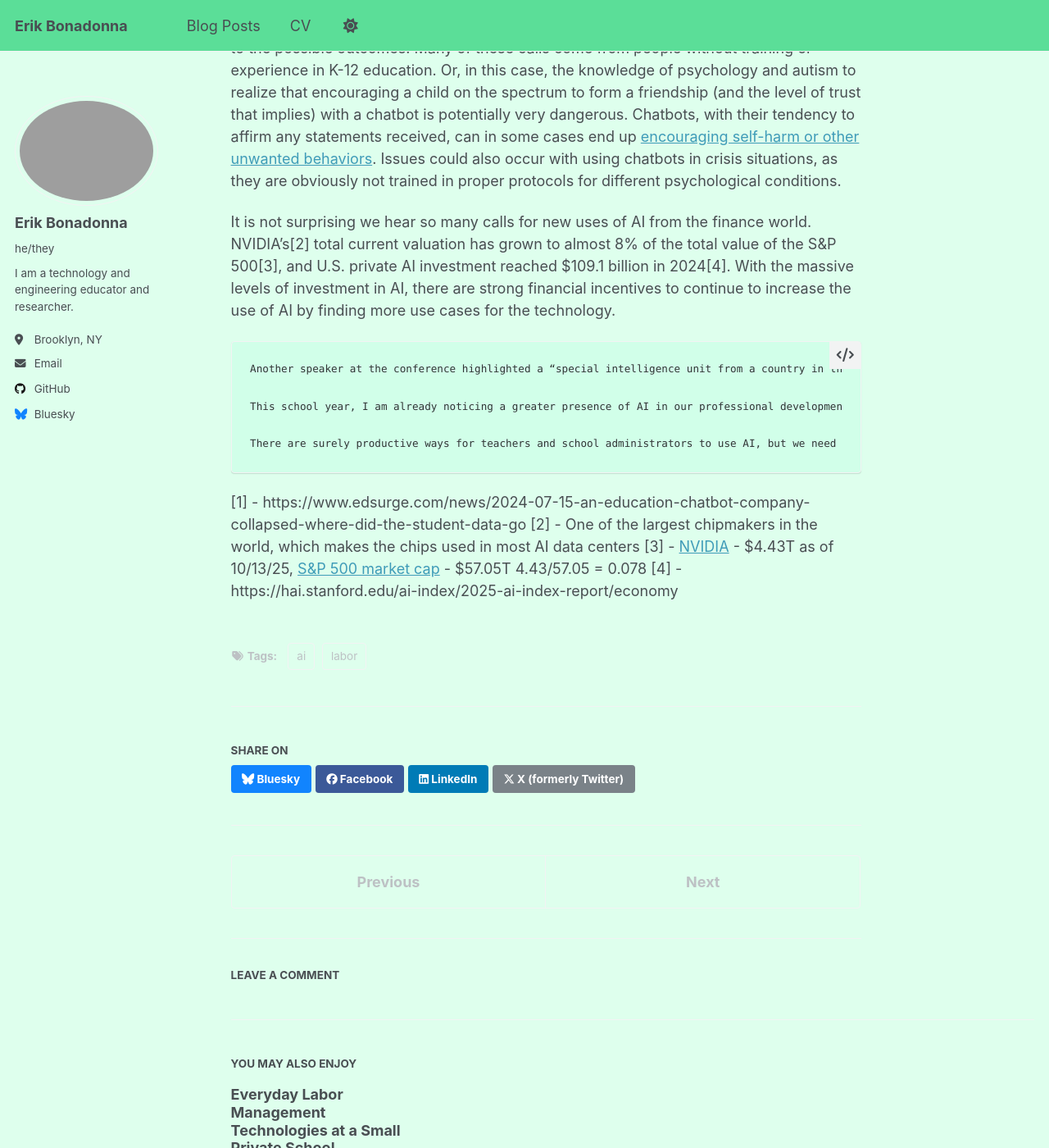
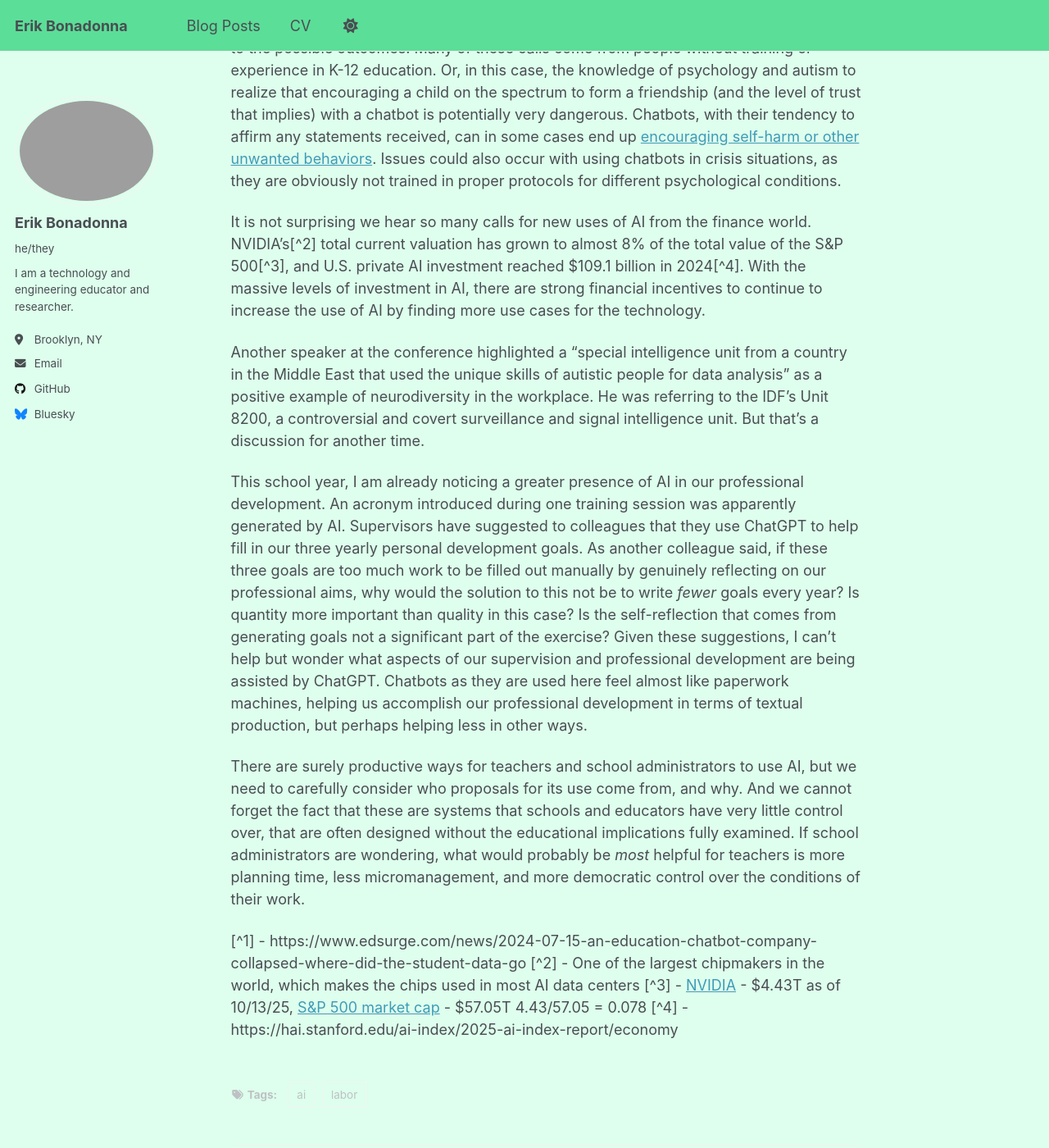
Before and after one commit to lichenpunk/lichenpunk.github.io, a Jekyll site: the page built from _posts/2025-10-06-blog-post-2.md, in a window 1280 px wide and 1400 px high, scrolled down 1058 px. Shown: the whole window at 82% size. Built offline with Jekyll 4.4.1, drawn with Linux system fonts in a browser that asks for light colours; a script that is not in the unit is left out; some of the changed text lies outside the part shown.

Commit message:
Edits to blog post

```diff
--- a/_posts/2025-10-06-blog-post-2.md
+++ b/_posts/2025-10-06-blog-post-2.md
@@ -7,7 +7,7 @@ tags:
   - ai
 ---
 
-The question of AI in schools has been on many teachers’, and likely even more school administrators’, minds. This could manifest as worries of reduction in teacher pay or number of teaching positions, student overreliance on AI, or more general concerns over excessive water and electrical use by AI. Not to mention larger scale misfires like Ed, the [chatbot brought in by the Los Angeles Unified School District](https://calmatters.org/economy/technology/2024/08/botched-ai-education-deals-lessons/) for almost $3 million, which was shelved 3 months later when the startup went belly up. During the short term it was functioning, the chatbot likely violated student data privacy rules[1]. Other teachers see opportunities in educational AI tools, from saving time planning to aiding in differentiation of instructional materials. However, in my experience, this enthusiasm comes more often from school administrators, people in the educational technology industry, and people not working in education at all.
+The question of AI in schools has been on many teachers’, and likely even more school administrators’, minds. This could manifest as worries of reduction in teacher pay or number of teaching positions, student overreliance on AI, or more general concerns over excessive water and electrical use by AI. Not to mention larger scale misfires like Ed, the [chatbot brought in by the Los Angeles Unified School District](https://calmatters.org/economy/technology/2024/08/botched-ai-education-deals-lessons/) for almost $3 million, which was shelved 3 months later when the startup went belly up. During the short term it was functioning, the chatbot likely violated student data privacy rules[^1]. Other teachers see opportunities in educational AI tools, from saving time planning to aiding in differentiation of instructional materials. However, in my experience, this enthusiasm comes more often from school administrators, people in the educational technology industry, and people not working in education at all.
 
 I saw these tensions foregrounded this past March, at a one-day conference my school attends every year. An afternoon panel made up entirely of finance industry higher-ups promised to discuss the benefits of AI for neurodiversity. One speaker explained how an AI chatbot could provide a social outlet for children who struggled to connect in the real world. He had seen ChatGPT act as an affirmative, positive companion to his autistic child. Another panelist spoke about how he had used ChatGPT during a crisis moment with his child who was having a tantrum, throwing things at a wall. He consulted the chatbot to generate some potential steps he could respond to the situation with. Teachers could also use these chatbots, a panelist explained, to assist with planning, helping to generate ideas for targeting material to neurodiverse learners.
 
@@ -15,17 +15,17 @@ The panel was met with some fairly critical questions from teachers in the audie
 
 If indeed people were heckling panelists, I do think there are more respectful and productive ways of responding to a panel like this in a professional setting. However, I think there was also some justification for these reactions. In many sectors, including education, there has been a push to use AI wherever feasible, without much thought given to the possible outcomes. Many of these calls come from people without training or experience in K-12 education. Or, in this case, the knowledge of psychology and autism to realize that encouraging a child on the spectrum to form a friendship (and the level of trust that implies) with a chatbot is potentially very dangerous. Chatbots, with their tendency to affirm any statements received, can in some cases end up [encouraging self-harm or other unwanted behaviors](https://med.stanford.edu/news/insights/2025/08/ai-chatbots-kids-teens-artificial-intelligence.html). Issues could also occur with using chatbots in crisis situations, as they are obviously not trained in proper protocols for different psychological conditions.
 
-It is not surprising we hear so many calls for new uses of AI from the finance world. NVIDIA’s[2] total current valuation has grown to almost 8% of the total value of the S&P 500[3], and U.S. private AI investment reached $109.1 billion in 2024[4]. With the massive levels of investment in AI, there are strong financial incentives to continue to increase the use of AI by finding more use cases for the technology.
+It is not surprising we hear so many calls for new uses of AI from the finance world. NVIDIA’s[^2] total current valuation has grown to almost 8% of the total value of the S&P 500[^3], and U.S. private AI investment reached $109.1 billion in 2024[^4]. With the massive levels of investment in AI, there are strong financial incentives to continue to increase the use of AI by finding more use cases for the technology.
 
-	Another speaker at the conference highlighted a “special intelligence unit from a country in the Middle East that used the unique skills of autistic people for data analysis” as a positive example of neurodiversity in the workplace. He was referring to the IDF’s Unit 8200, a controversial and covert surveillance and signal intelligence unit. But that’s a discussion for another time.
+Another speaker at the conference highlighted a “special intelligence unit from a country in the Middle East that used the unique skills of autistic people for data analysis” as a positive example of neurodiversity in the workplace. He was referring to the IDF’s Unit 8200, a controversial and covert surveillance and signal intelligence unit. But that’s a discussion for another time.
 
-	This school year, I am already noticing a greater presence of AI in our professional development. An acronym introduced during one training session was apparently generated by AI. Supervisors have suggested to colleagues that they use ChatGPT to help fill in our three yearly personal development goals. As another colleague said, if these three goals are too much work to be filled out manually by genuinely reflecting on our professional aims, why would the solution to this not be to write *fewer* goals every year? Is quantity more important than quality in this case? Is the self-reflection that comes from generating goals not a significant part of the exercise? Given these suggestions, I can’t help but wonder what aspects of our supervision and professional development are being assisted by ChatGPT. Chatbots as they are used here feel almost like paperwork machines, helping us accomplish our professional development in terms of textual production, but perhaps helping less in other ways.
+This school year, I am already noticing a greater presence of AI in our professional development. An acronym introduced during one training session was apparently generated by AI. Supervisors have suggested to colleagues that they use ChatGPT to help fill in our three yearly personal development goals. As another colleague said, if these three goals are too much work to be filled out manually by genuinely reflecting on our professional aims, why would the solution to this not be to write *fewer* goals every year? Is quantity more important than quality in this case? Is the self-reflection that comes from generating goals not a significant part of the exercise? Given these suggestions, I can’t help but wonder what aspects of our supervision and professional development are being assisted by ChatGPT. Chatbots as they are used here feel almost like paperwork machines, helping us accomplish our professional development in terms of textual production, but perhaps helping less in other ways.
 
-	There are surely productive ways for teachers and school administrators to use AI, but we need to carefully consider who proposals for its use come from, and why. And we cannot forget the fact that these are systems that schools and educators have very little control over, that are often designed without the educational implications fully examined. If school administrators are wondering, what would probably be *most* helpful for teachers is more planning time, less micromanagement, and more democratic control over the conditions of their work.
+There are surely productive ways for teachers and school administrators to use AI, but we need to carefully consider who proposals for its use come from, and why. And we cannot forget the fact that these are systems that schools and educators have very little control over, that are often designed without the educational implications fully examined. If school administrators are wondering, what would probably be *most* helpful for teachers is more planning time, less micromanagement, and more democratic control over the conditions of their work.
 
-[1] - https://www.edsurge.com/news/2024-07-15-an-education-chatbot-company-collapsed-where-did-the-student-data-go
-[2] - One of the largest chipmakers in the world, which makes the chips used in most AI data centers
-[3] - [NVIDIA](https://companiesmarketcap.com/nvidia/marketcap/) - $4.43T as of 10/13/25,
+[^1] - https://www.edsurge.com/news/2024-07-15-an-education-chatbot-company-collapsed-where-did-the-student-data-go
+[^2] - One of the largest chipmakers in the world, which makes the chips used in most AI data centers
+[^3] - [NVIDIA](https://companiesmarketcap.com/nvidia/marketcap/) - $4.43T as of 10/13/25,
 [S&P 500 market cap](https://ycharts.com/indicators/sp_500_market_cap#:~:text=Basic%20Info,17.14%25%20from%20one%20year%20ago.) - $57.05T
 4.43/57.05 = 0.078
-[4] - https://hai.stanford.edu/ai-index/2025-ai-index-report/economy
+[^4] - https://hai.stanford.edu/ai-index/2025-ai-index-report/economy
```
